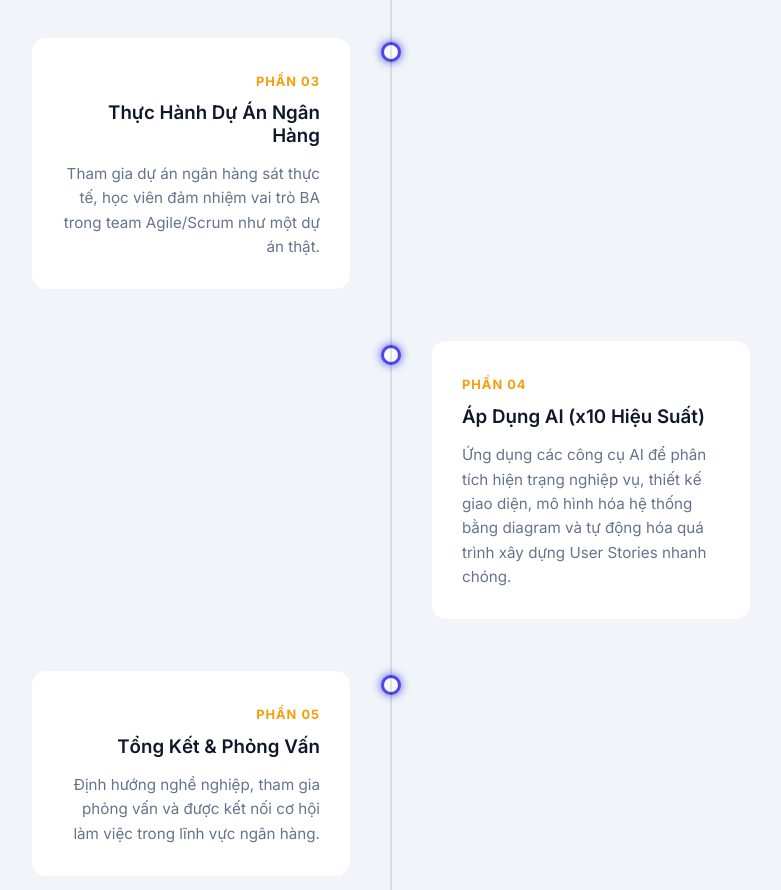
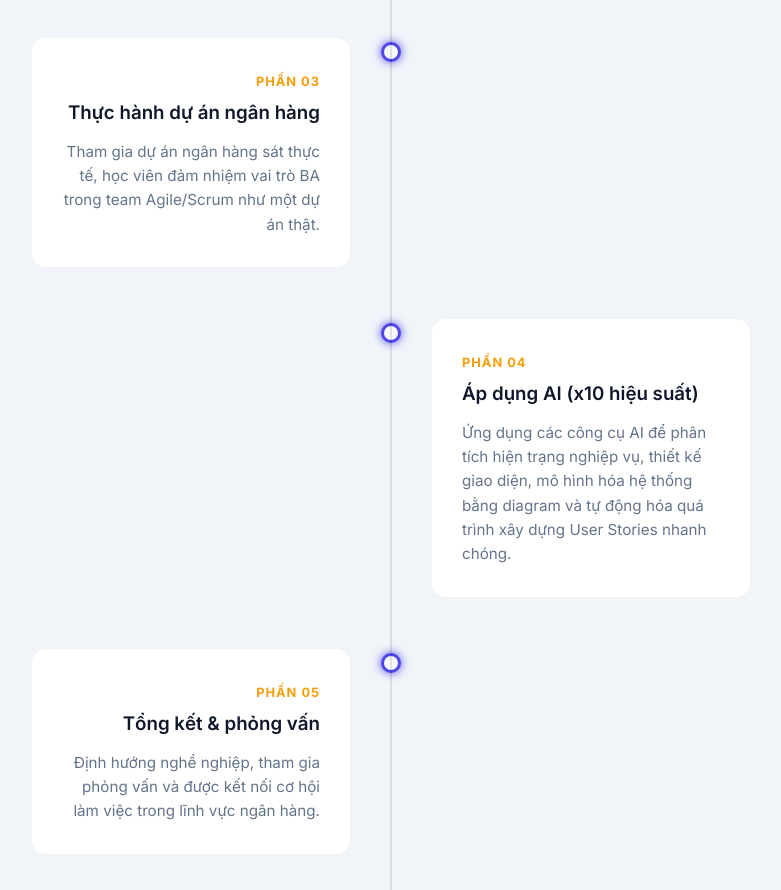
Before and after one commit to lemai1003-cell/project-course, a website: page index.html in a window 1280 px wide. Shown: the part 3328-4218 px from the top of the page, without its empty margins (249-1030 px from the left). Drawn offline with Linux system fonts and the light colour scheme.

Commit message:
Convert all curriculum titles to lowercase

```diff
--- a/index.html
+++ b/index.html
@@ -170,7 +170,7 @@
                 <div class="timeline-item">
                     <div class="timeline-content">
                         <span class="phase">Phần 01</span>
-                        <h3>Kỹ Năng & Tư Duy BA</h3>
+                        <h3>Kỹ năng & tư duy BA</h3>
                         <p>Xây dựng nền tảng tư duy phân tích, kỹ năng giao tiếp, quản lý stakeholders và quy trình phát
                             triển phần mềm.</p>
                     </div>
@@ -189,7 +189,7 @@
                 <div class="timeline-item">
                     <div class="timeline-content">
                         <span class="phase">Phần 03</span>
-                        <h3>Thực Hành Dự Án Ngân Hàng</h3>
+                        <h3>Thực hành dự án ngân hàng</h3>
                         <p>Tham gia dự án ngân hàng sát thực tế, học viên đảm nhiệm vai trò BA trong team Agile/Scrum như một dự án thật.</p>
                     </div>
                     <div class="timeline-dot"></div>
@@ -198,7 +198,7 @@
                 <div class="timeline-item">
                     <div class="timeline-content">
                         <span class="phase">Phần 04</span>
-                        <h3>Áp Dụng AI (x10 Hiệu Suất)</h3>
+                        <h3>Áp dụng AI (x10 hiệu suất)</h3>
                         <p>Ứng dụng các công cụ AI để phân tích hiện trạng nghiệp vụ, thiết kế giao diện, mô hình hóa hệ thống bằng diagram và tự động hóa quá trình xây dựng User Stories nhanh chóng.</p>
                     </div>
                     <div class="timeline-dot"></div>
@@ -207,7 +207,7 @@
                 <div class="timeline-item">
                     <div class="timeline-content">
                         <span class="phase">Phần 05</span>
-                        <h3>Tổng Kết & Phỏng Vấn</h3>
+                        <h3>Tổng kết & phỏng vấn</h3>
                         <p>Định hướng nghề nghiệp, tham gia phỏng vấn và được kết nối cơ hội làm việc trong lĩnh vực ngân hàng.</p>
                     </div>
                     <div class="timeline-dot"></div>
```
